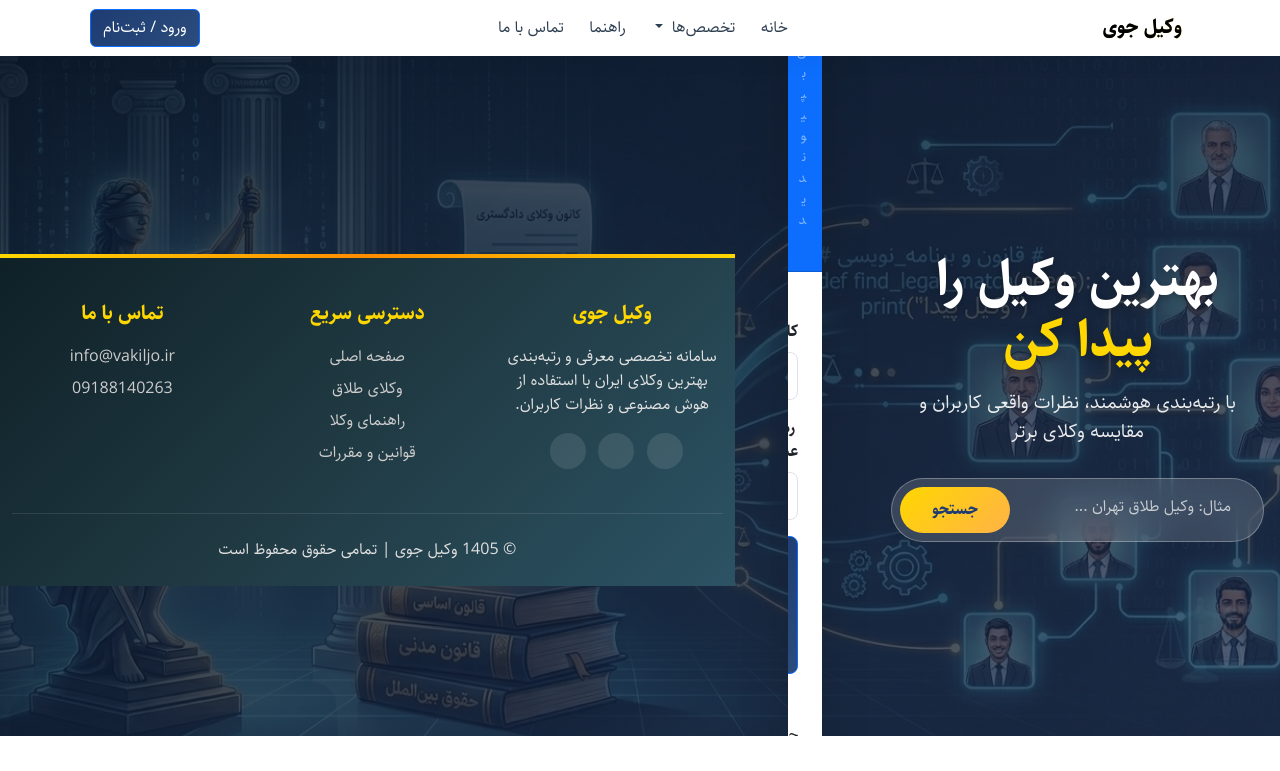
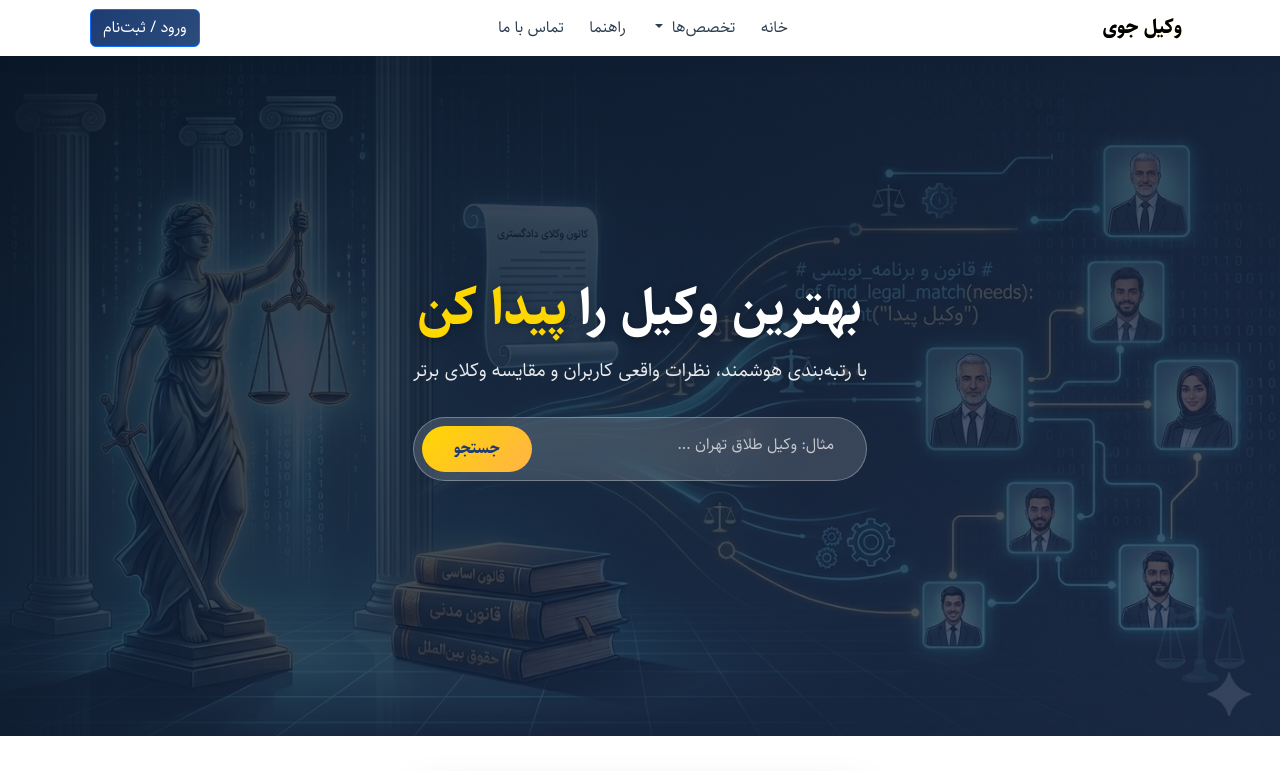
Before and after one commit to abbas4007/vakiljui, a Django app: a page that uses templates/base.html in a window 1280 px wide. Shown: the top 771 px of the page. Before the commit the page ends 736 px from the top, so only its background shows below. Run offline with Django 5.2, Linux system fonts and the light colour scheme; parts of the project's set-up code (start-up, migrations or seed data) failed here and were passed over; some libraries are stand-ins or nearby versions.

Commit message:
base.html changed2

```diff
--- a/templates/base.html
+++ b/templates/base.html
@@ -23,6 +23,7 @@
     <meta property="og:type" content="website">
     <meta property="og:url" content="{{ canonical_url }}">
     <meta property="og:image" content="
+
             {% block og_image %}{{ request.scheme }}://{{ request.get_host }}{% static 'img/back.jfif' %}{% endblock %}">
     <meta property="og:image:alt" content="وکیل جوی - بهترین وکلای ایران">
     <meta property="og:site_name" content="وکیل جوی">
@@ -33,6 +34,7 @@
     <meta name="twitter:description"
           content="{% block twitter_description %}{{ meta_description|default:'' }}{% endblock %}">
     <meta name="twitter:image" content="
+
             {% block twitter_image %}{{ request.scheme }}://{{ request.get_host }}{% static 'img/back.jfif' %}{% endblock %}">
     <link rel="icon" type="image/svg+xml" href="{% static 'favicon-16.svg' %}">
     <link rel="icon" sizes="32x32" href="{% static 'favicon-32.svg' %}">
@@ -60,16 +62,19 @@
             padding: 0;
             box-sizing: border-box;
         }
+
         @font-face {
             font-family: 'Sahel';
             src: url('/static/fonts/Sahel.woff') format('woff');
             font-weight: normal;
         }
+
         @font-face {
             font-family: 'Sahel';
             src: url('/static/fonts/Sahel-Bold.ttf') format('truetype');
             font-weight: bold;
         }
+
         @font-face {
             font-family: 'Sahel';
             src: url('/static/fonts/Sahel-Light.ttf') format('truetype');
@@ -83,12 +88,12 @@
             display: flex;
             flex-direction: column;
         }
+
         * {
             margin: 0;
             padding: 0;
             box-sizing: border-box;
         }
-
 
 
         .navbar {
@@ -560,15 +565,15 @@
             </form>
         </div>
 
-{#        <div class="hero-buttons">#}
+        <div class="hero-buttons">
             {#            <a href="{% url 'home:lawyer_list' speciality='طلاق' %}" class="btn btn-hero-primary">#}
             {#                <i class="bi bi-trophy"></i> وکلای برتر#}
             {#            </a>#}
             {#            <a href="{% url 'home:lawyer_register' %}" class="btn btn-hero-outline">#}
             {#                <i class="bi bi-pencil-square"></i> ثبت درخواست مشاوره#}
             {#            </a>#}
-{#        </div>#}
-{#    </div>#}
+        </div>
+    </div>
 
     <div class="scroll-down">
         <a href="#mainContent" id="scrollDownBtn">
@@ -635,14 +640,15 @@
 <!-- در base.html، به جای لود مستقیم AOS -->
 <script>
     // لود AOS فقط بعد از لود کامل صفحه
-    window.addEventListener('load', function() {
+    window.addEventListener('load', function () {
         var aosScript = document.createElement('script');
         aosScript.src = 'https://unpkg.com/aos@2.3.1/dist/aos.js';
-        aosScript.onload = function() {
+        aosScript.onload = function () {
             AOS.init({duration: 600, once: true});
         };
         document.body.appendChild(aosScript);
     });
-</script>{% block extra_js %}{% endblock %}
+</script>
+{% block extra_js %}{% endblock %}
 </body>
 </html>
```
Lines whose indentation alone changed are shown as unchanged.
